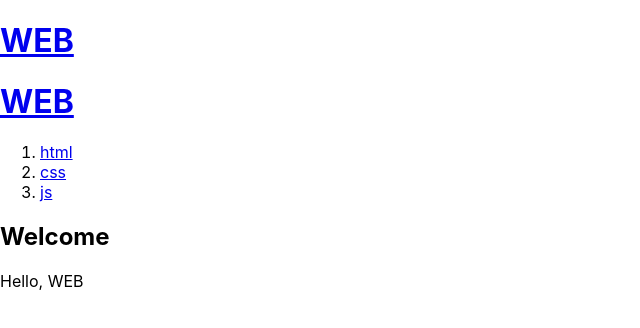
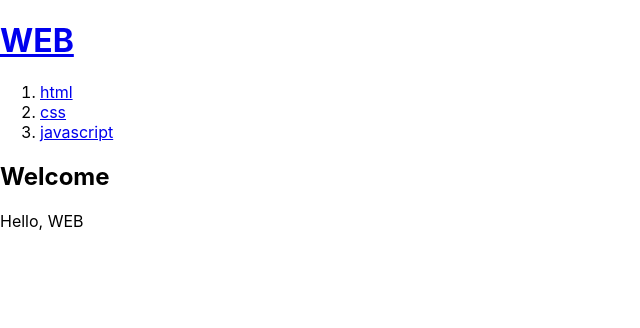
Before and after one commit to 12eu8oed/StudyReact, a React (Create React App) app: page / in a window 1280 px wide. Shown: the top 328 px of the page, without its empty margins (0-640 px from the left). Built offline with nearby package versions, Linux system fonts and the light colour scheme.

Commit message:
props 공부

```diff
--- a/src/App.js
+++ b/src/App.js
@@ -1,37 +1,49 @@
 import logo from './logo.svg';
 import './App.css';  //앱 디자인
-function Header() { //사용자 정의 태그를 만들때는 첫글자 대문자로 upper 이것이 바로 !!컴포넌트!!
+function Header(props) { //사용자 정의 태그를 만들때는 첫글자 대문자로 upper 이것이 바로 !!컴포넌트!!
+  console.log('props: ', props, props.title);
   return <header>
-    <h1><a href="/">WEB</a></h1>
+    <h1><a href="/">{props.title}</a></h1>
   </header>
 
 }
 
-function Article() {
+function Article(props) {
   return <article>
-    <h2>Welcome</h2>
-    Hello, WEB
+    <h2>{props.title}</h2>
+    {props.body}
   </article>
 }
 
-function Nav() {
+function Nav(props) {
+  const lis = [];
+  for(let i=0; i<props.topics.length; i++) {
+    let t = props.topics[i];
+    console.log("topics 동적 html 그리기",t);
+    lis.push(<li key={t.id}><a href={'/read/'+t.id}>{t.title}</a></li>)
+  }
+
   return <nav>
     <ol>
-      <li><a href="/read/1">html</a></li>
-      <li><a href="/read/2">css</a></li>
-      <li><a href="/read/3">js</a></li>
+      {lis}
     </ol>
   </nav>
 }
 
 function App() {
+  const topics = [ //동적으로 그려줄 데이터
+    { id: 1, title: 'html', body: 'html is ...' }
+    , { id: 2, title: 'css', body: 'css is ...' }
+    , { id: 3, title: 'javascript', body: 'javascript is ...' }
+  ]
+
   return (
     <div>
-      <Header></Header>   {/* This is Component!! */}
-      <Header></Header>   {/* This is Component!! */}
-      <Nav></Nav>         {/* This is Component!! */}
-      <Article></Article> {/* This is Component!! */}
+      <Header title="WEB"></Header>   {/* This is Component!! */}
+      <Nav topics={topics}></Nav>                       {/* This is Component!! */}
+      <Article title="Welcome" body="Hello, WEB"></Article>               {/* This is Component!! */}
     </div>
+
     // <div className="App">
     //   <header className="App-header">
     //     <img src={logo} className="App-logo" alt="logo" />
```
